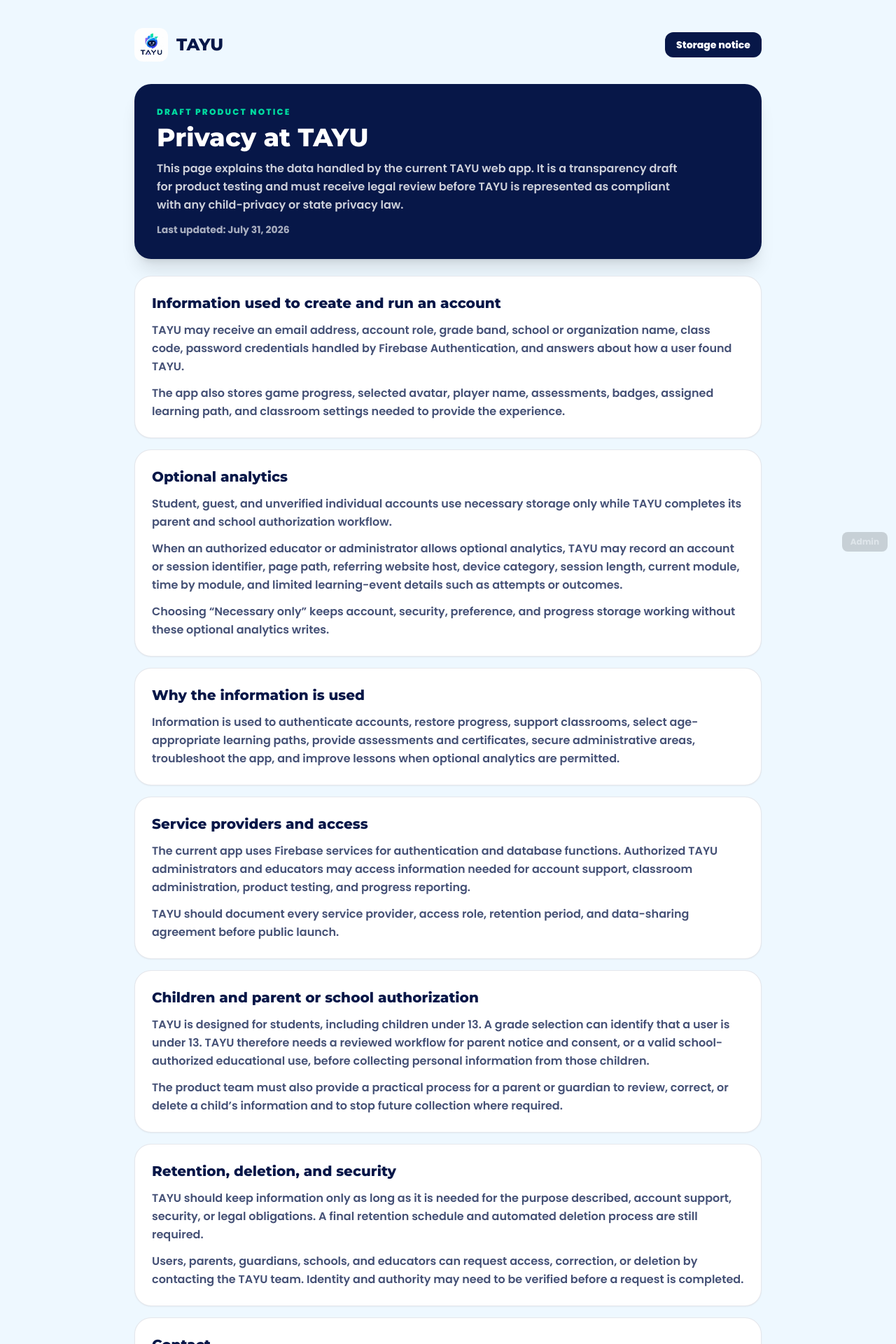
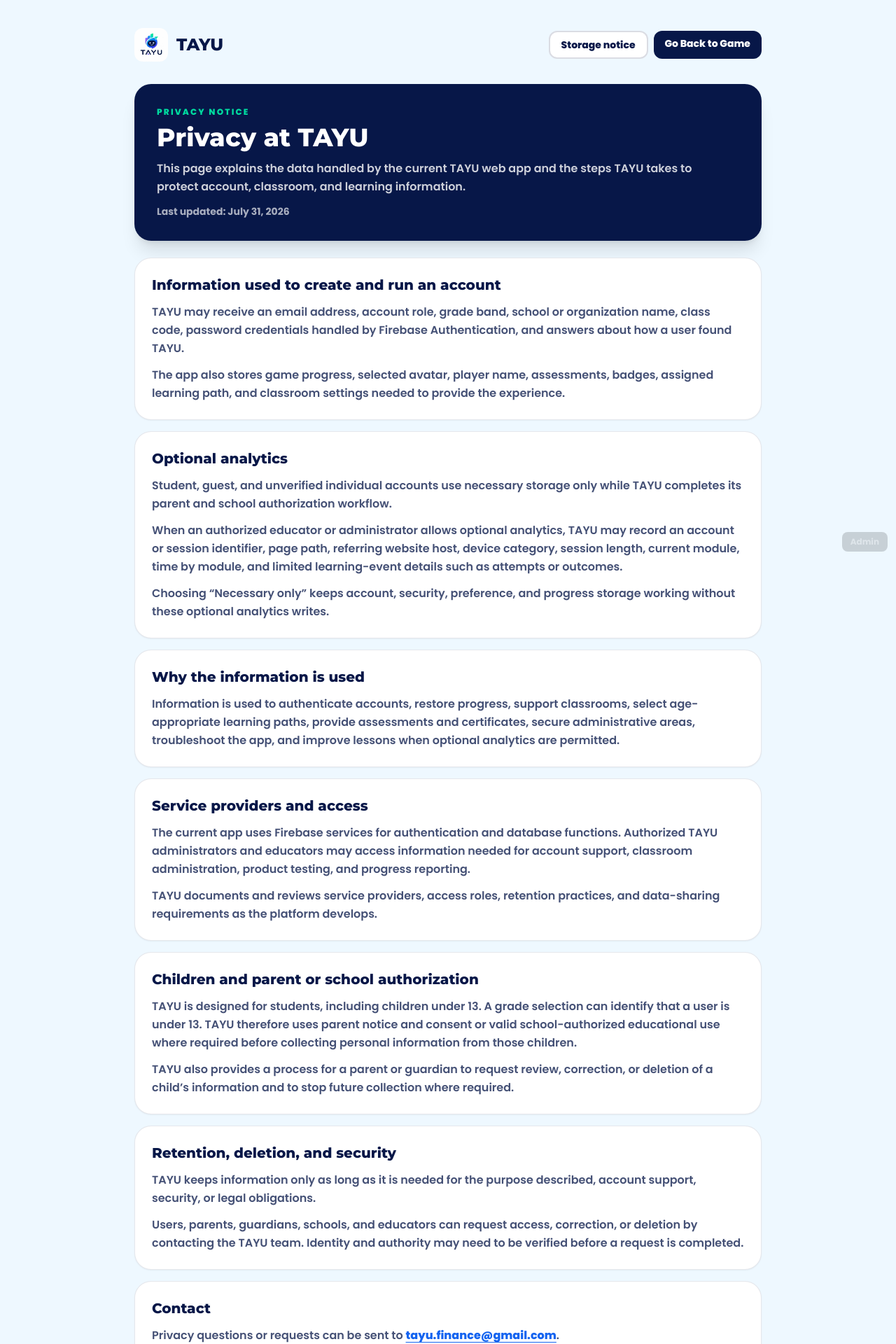
Before and after one commit to dev-rai1/tayu-game, a React (Vite) app in the folder frontend/: page /privacy in a window 1280 px wide. Shown: the top 1920 px of the page at 70% size. Built offline with nearby package versions, Linux system fonts and the light colour scheme; no server answers.

Commit message:
Update privacy notice navigation and remove draft language

```diff
--- a/frontend/src/pages/Privacy.jsx
+++ b/frontend/src/pages/Privacy.jsx
@@ -16,14 +16,17 @@ export default function Privacy() {
             <img src="/assets/tayu-logo.webp" alt="TAYU" className="h-12 w-12 rounded-xl" />
             <span className="font-display text-2xl font-extrabold">TAYU</span>
           </Link>
-          <Link to="/cookies" className="rounded-xl bg-navy px-4 py-2 text-sm font-extrabold text-white">Storage notice</Link>
+          <div className="flex flex-wrap gap-2">
+            <Link to="/cookies" className="rounded-xl border-2 border-navy/15 bg-white px-4 py-2 text-sm font-extrabold text-navy">Storage notice</Link>
+            <Link to="/world" className="rounded-xl bg-navy px-4 py-2 text-sm font-extrabold text-white">Go Back to Game</Link>
+          </div>
         </div>
 
         <div className="mt-8 rounded-3xl bg-navy p-6 text-white shadow-xl sm:p-8">
-          <div className="text-xs font-extrabold uppercase tracking-[0.18em] text-teal">Draft product notice</div>
+          <div className="text-xs font-extrabold uppercase tracking-[0.18em] text-teal">Privacy notice</div>
           <h1 className="mt-2 font-display text-4xl font-extrabold">Privacy at TAYU</h1>
           <p className="mt-3 max-w-3xl font-semibold leading-relaxed text-white/80">
-            This page explains the data handled by the current TAYU web app. It is a transparency draft for product testing and must receive legal review before TAYU is represented as compliant with any child-privacy or state privacy law.
+            This page explains the data handled by the current TAYU web app and the steps TAYU takes to protect account, classroom, and learning information.
           </p>
           <p className="mt-3 text-sm font-bold text-white/65">Last updated: July 31, 2026</p>
         </div>
@@ -46,16 +49,16 @@ export default function Privacy() {
 
           <Section title="Service providers and access">
             <p>The current app uses Firebase services for authentication and database functions. Authorized TAYU administrators and educators may access information needed for account support, classroom administration, product testing, and progress reporting.</p>
-            <p>TAYU should document every service provider, access role, retention period, and data-sharing agreement before public launch.</p>
+            <p>TAYU documents and reviews service providers, access roles, retention practices, and data-sharing requirements as the platform develops.</p>
           </Section>
 
           <Section title="Children and parent or school authorization">
-            <p>TAYU is designed for students, including children under 13. A grade selection can identify that a user is under 13. TAYU therefore needs a reviewed workflow for parent notice and consent, or a valid school-authorized educational use, before collecting personal information from those children.</p>
-            <p>The product team must also provide a practical process for a parent or guardian to review, correct, or delete a child’s information and to stop future collection where required.</p>
+            <p>TAYU is designed for students, including children under 13. A grade selection can identify that a user is under 13. TAYU therefore uses parent notice and consent or valid school-authorized educational use where required before collecting personal information from those children.</p>
+            <p>TAYU also provides a process for a parent or guardian to request review, correction, or deletion of a child’s information and to stop future collection where required.</p>
           </Section>
 
           <Section title="Retention, deletion, and security">
-            <p>TAYU should keep information only as long as it is needed for the purpose described, account support, security, or legal obligations. A final retention schedule and automated deletion process are still required.</p>
+            <p>TAYU keeps information only as long as it is needed for the purpose described, account support, security, or legal obligations.</p>
             <p>Users, parents, guardians, schools, and educators can request access, correction, or deletion by contacting the TAYU team. Identity and authority may need to be verified before a request is completed.</p>
           </Section>
 
```
